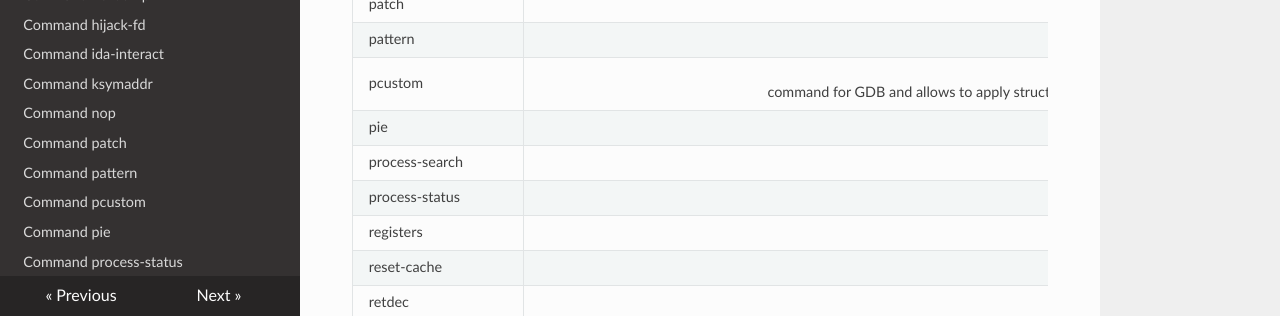
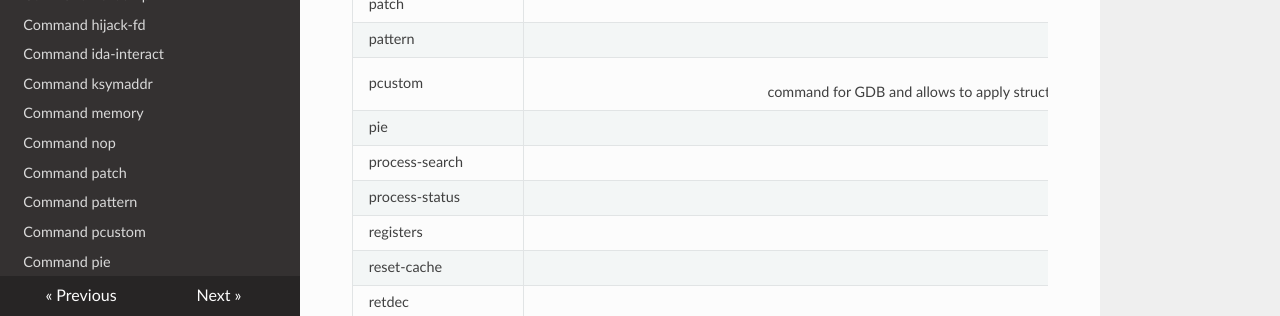
Before and after one commit to hugsy/gef, an MkDocs documentation site: the page built from docs/commands.md, in a window 1280 px wide and 900 px high, scrolled down 434 px. Shown: the part 584-900 px from the top of the window. Built offline with MkDocs 1.6.1, drawn with Linux system fonts in a browser that asks for light colours; nearby versions of some CDN libraries; old or Windows-style settings are respelled for this version of MkDocs.

Commit message:
Update mkdocs.yml

```diff
--- a/mkdocs.yml
+++ b/mkdocs.yml
@@ -28,6 +28,7 @@ pages:
 - Command hijack-fd: commands/hijack-fd.md
 - Command ida-interact: commands/ida-interact.md
 - Command ksymaddr: commands/ksymaddr.md
+- Command memory: commands/memory.md
 - Command nop: commands/nop.md
 - Command patch: commands/patch.md
 - Command pattern: commands/pattern.md
```
